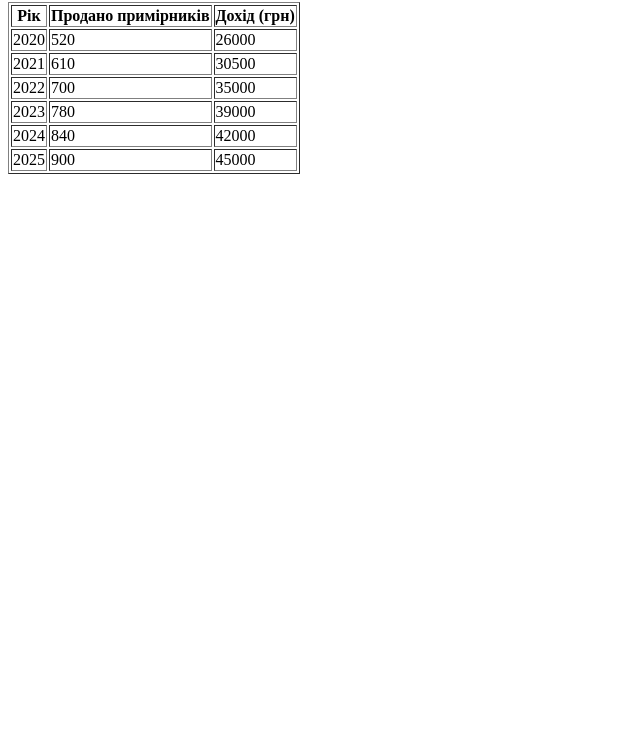
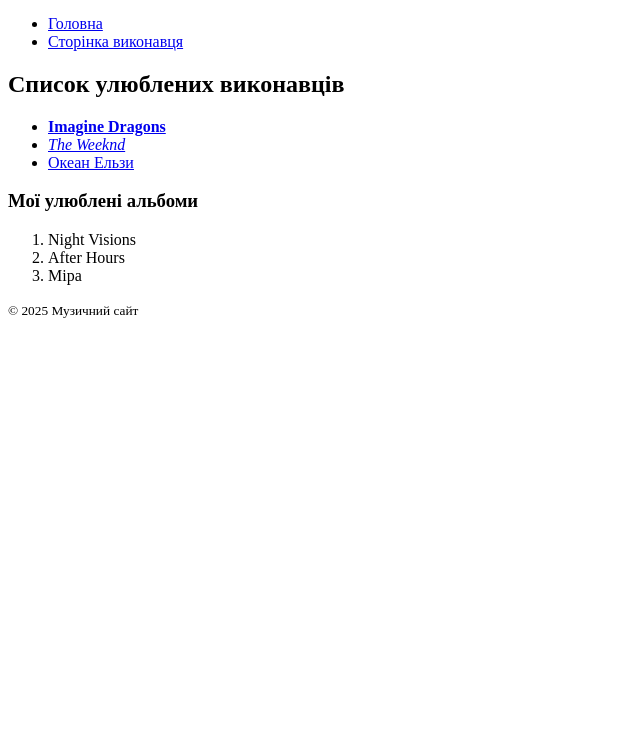
Before and after one commit to M-angelina82/book-sales2, a plain HTML site: page index.html in a window 1280 px wide. Shown: the part 65-800 px from the top of the page, without its empty margins (0-640 px from the left). Drawn offline with Linux system fonts and the light colour scheme.

Commit message:
Add files via upload

```diff
--- a/index.html
+++ b/index.html
@@ -1,50 +1,38 @@
 <!DOCTYPE html>
-<html>
+<html lang="uk">
 <head>
-    <meta charset="UTF-8">
-    <title>Статистика продажів книги</title>
+  <meta charset="UTF-8" />
+  <meta name="viewport" content="width=device-width, initial-scale=1.0" />
+  <title>Улюблені виконавці</title>
 </head>
 <body>
-
-<h2>Продажі моєї улюбленої книги за 2020-2025 роки</h2>
-
-<table border="1">
-    <tr>
-        <th>Рік</th>
-        <th>Продано примірників</th>
-        <th>Дохід (грн)</th>
-    </tr>
-    <tr>
-        <td>2020</td>
-        <td>520</td>
-        <td>26000</td>
-    </tr>
-    <tr>
-        <td>2021</td>
-        <td>610</td>
-        <td>30500</td>
-    </tr>
-    <tr>
-        <td>2022</td>
-        <td>700</td>
-        <td>35000</td>
-    </tr>
-    <tr>
-        <td>2023</td>
-        <td>780</td>
-        <td>39000</td>
-    </tr>
-    <tr>
-        <td>2024</td>
-        <td>840</td>
-        <td>42000</td>
-    </tr>
-    <tr>
-        <td>2025</td>
-        <td>900</td>
-        <td>45000</td>
-    </tr>
-</table>
-
+  <header>
+    <h1>Мої улюблені виконавці</h1>
+    <nav>
+      <ul>
+        <li><a href="index.html">Головна</a></li>
+        <li><a href="artist.html">Сторінка виконавця</a></li>
+      </ul>
+    </nav>
+  </header>
+  <main>
+    <section>
+      <h2>Список улюблених виконавців</h2>
+      <ul>
+        <li><a href="artist.html"><strong>Imagine Dragons</strong></a></li>
+        <li><a href="#"><em>The Weeknd</em></a></li>
+        <li><a href="#"><u>Океан Ельзи</u></a></li>
+      </ul>
+      <h3>Мої улюблені альбоми</h3>
+      <ol>
+        <li><span>Night Visions</span></li>
+        <li><span>After Hours</span></li>
+        <li><span>Міра</span></li>
+      </ol>
+    </section>
+  </main>
+  <footer>
+    <p><small>&copy; 2025 Музичний сайт</small></p>
+  </footer>
 </body>
 </html>
```
Also changed, not shown: artist.html (added, +41 -0 lines).
